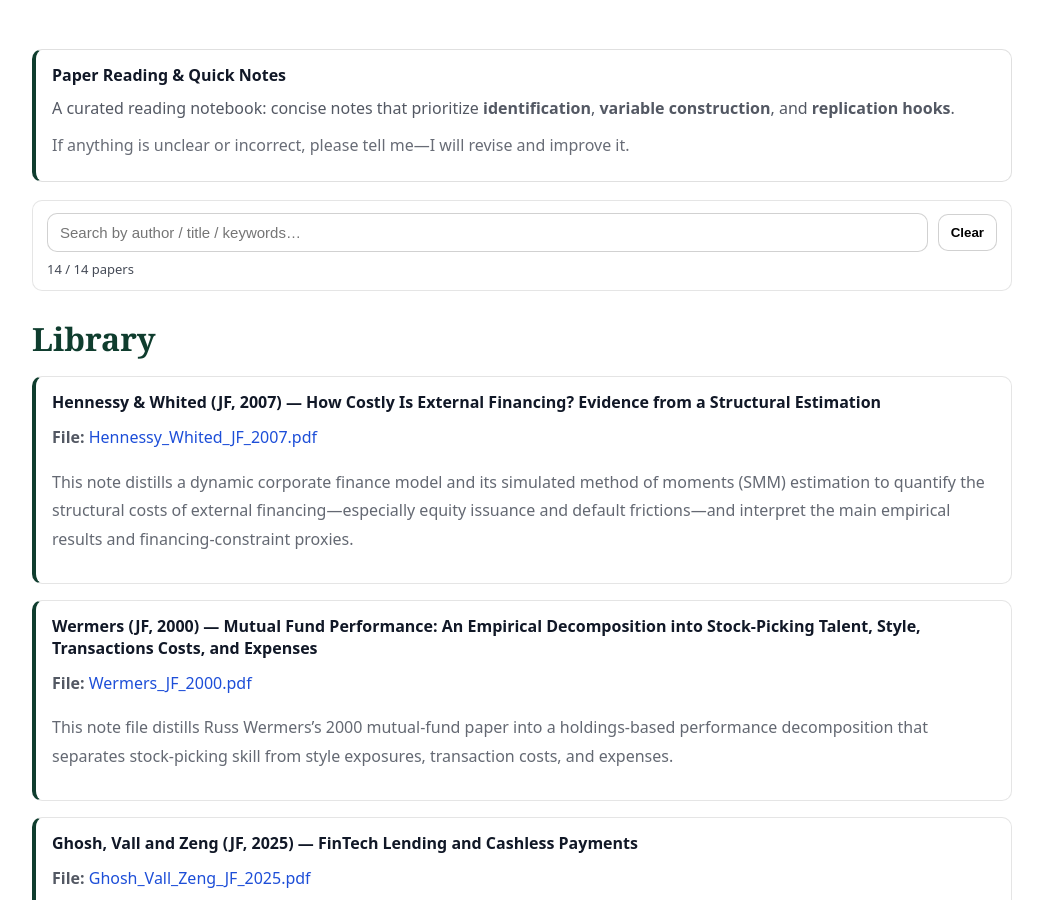
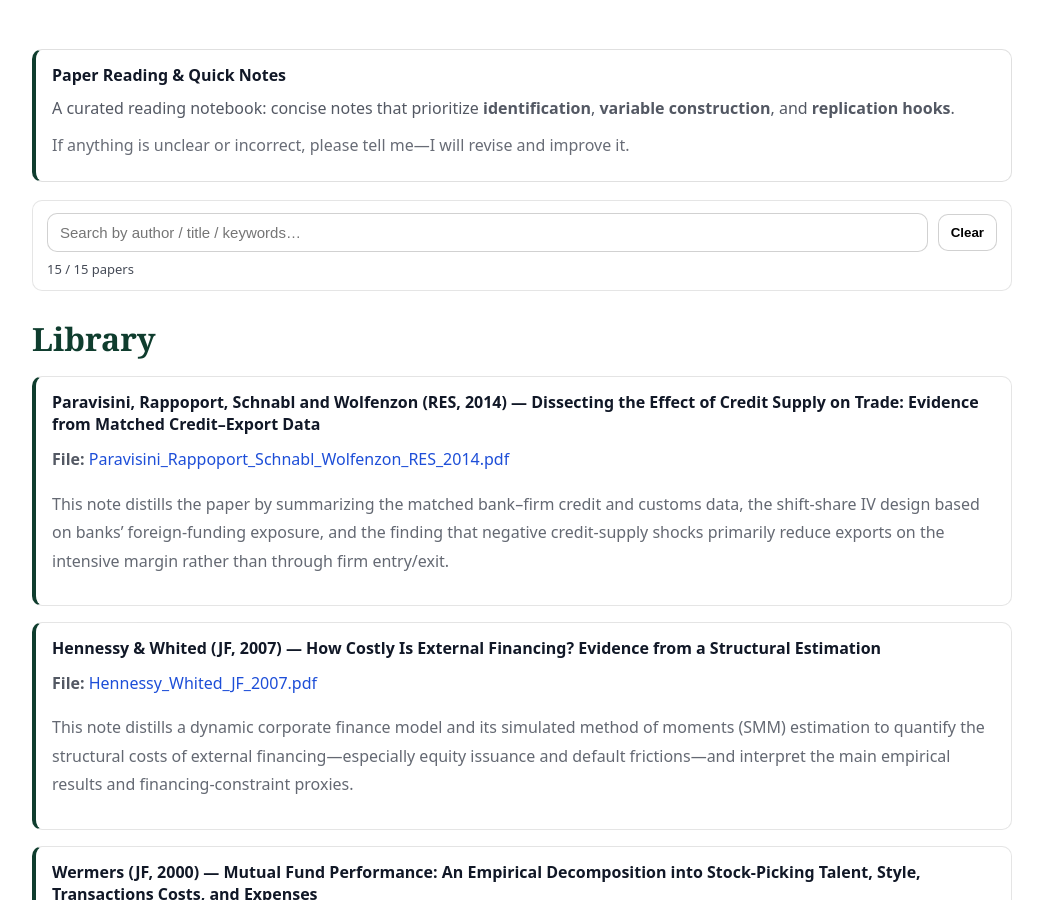
Before and after one commit to yaxinzn/study-archive, a Jekyll site: the page built from reading/index.md, in a window 1280 px wide and 900 px high, scrolled down 498 px. Shown: the whole window, without its empty margins (118-1161 px from the left). Built offline with Jekyll 4.4.1, drawn with Linux system fonts in a browser that asks for light colours.

Commit message:
Reading: add/update Paravisini_Rappoport_Schnabl_Wolfenzon_RES_2014.pdf

```diff
--- a/_data/reading.yml
+++ b/_data/reading.yml
@@ -1,3 +1,7 @@
+- title: "Paravisini, Rappoport, Schnabl and Wolfenzon (RES, 2014) — Dissecting the Effect of Credit Supply on Trade: Evidence from Matched Credit–Export Data"
+  file: "Paravisini_Rappoport_Schnabl_Wolfenzon_RES_2014.pdf"
+  desc: "This note distills the paper by summarizing the matched bank–firm credit and customs data, the shift-share IV design based on banks’ foreign-funding exposure, and the finding that negative credit-supply shocks primarily reduce exports on the intensive margin rather than through firm entry/exit."
+
 - title: "Hennessy & Whited (JF, 2007) — How Costly Is External Financing? Evidence from a Structural Estimation"
   file: "Hennessy_Whited_JF_2007.pdf"
   desc: "This note distills a dynamic corporate finance model and its simulated method of moments (SMM) estimation to quantify the structural costs of external financing—especially equity issuance and default frictions—and interpret the main empirical results and financing-constraint proxies."
```
Also changed, not shown: 1 other file.
